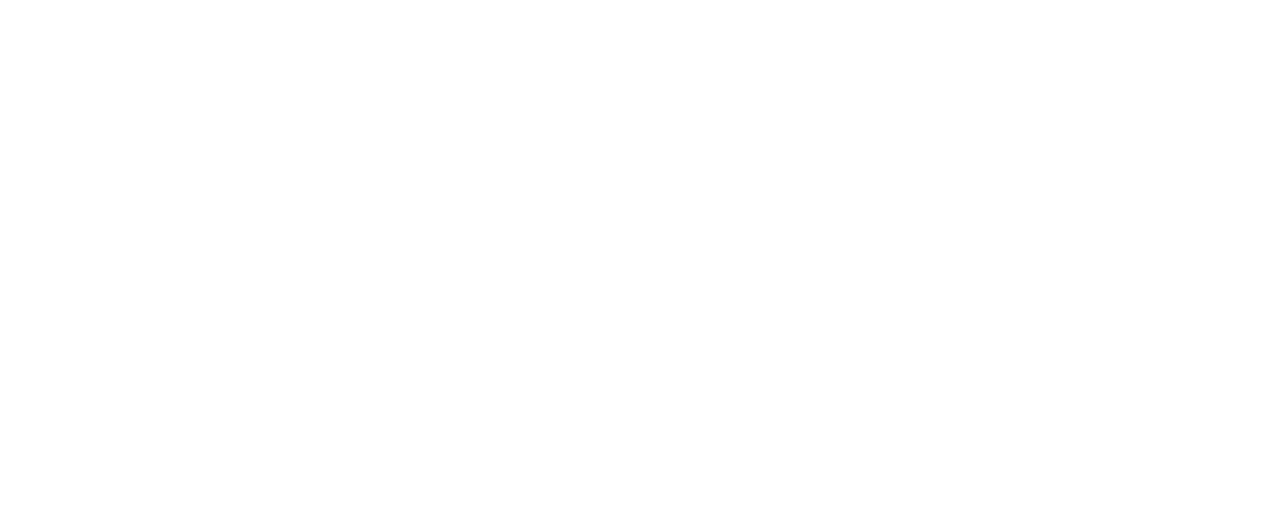
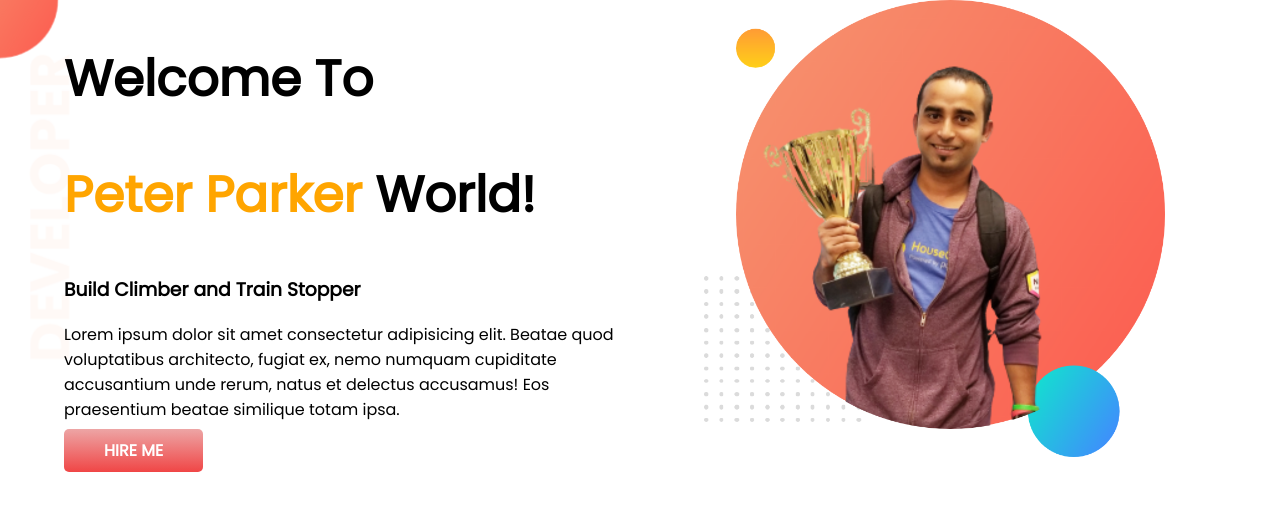
Before and after one commit to TanjilaHossain/developer-portfolio, a plain HTML site: page index.html in a window 1280 px wide. Drawn offline with Linux system fonts and the light colour scheme.

Commit message:
First section done

```diff
--- a/index.html
+++ b/index.html
@@ -1,14 +1,37 @@
 <!DOCTYPE html>
 <html lang="en">
+
 <head>
     <meta charset="UTF-8">
     <meta http-equiv="X-UA-Compatible" content="IE=edge">
     <meta name="viewport" content="width=device-width, initial-scale=1.0">
     <title>Tanjila Hossain Portfolio</title>
+    <link rel="preconnect" href="https://fonts.googleapis.com">
+    <link rel="preconnect" href="https://fonts.gstatic.com" crossorigin>
+    <link href="https://fonts.googleapis.com/css2?family=Poppins&display=swap" rel="stylesheet">
+
 
     <link rel="stylesheet" href="style.css">
 </head>
+
 <body>
+    <section class="top-banner">
 
+        <div class="half-width">
+            <h1>Welcome To</h1>
+            <h1><span class="orange-color">Peter Parker</span> World!</h1>
+            <h3>Build Climber and Train Stopper</h3>
+            <p>Lorem ipsum dolor sit amet consectetur adipisicing elit. Beatae quod voluptatibus architecto, fugiat ex,
+                nemo numquam cupiditate accusantium unde rerum, natus et delectus accusamus! Eos praesentium beatae
+                similique totam ipsa.</p>
+            <a class="link-button" target="_blank" href="https://www.linkedin.com/in/tanjilahossain/">HIRE ME</a>
+        </div>
+
+        <div class="half-width">
+            <img src="images/jhankar-pic-with-bg.png" alt=" JHanker mahbub's picture with Trophy">
+
+        </div>
+    </section>
 </body>
+
 </html>
--- a/style.css
+++ b/style.css
@@ -0,0 +1,39 @@
+body {
+    font-family: 'Poppins', sans-serif;
+    margin: 0;
+}
+
+h1 {
+    font-size: 50px;
+}
+
+.orange-color {
+    color: orange;
+}
+
+section {
+    display: flex;
+}
+
+.half-width {
+    padding-left: 5%;
+    width: 50%;
+}
+
+.half-width img {
+    width: 80%;
+}
+
+.link-button {
+    text-decoration: none;
+    background-image: linear-gradient(rgb(237, 165, 165), rgb(240, 70, 70));
+    color: white;
+    padding: 10px 40px;
+    border-radius: 5px;
+    font-weight: 700;
+}
+
+.top-banner {
+    background-image: url(images/top-banner.png);
+    background-repeat: no-repeat;
+}
```
Also changed, not shown: images/dream-bg.png (added), images/exp-bg.png (added), images/jhankar-pic-with-bg.png (added), images/jhankar.png (added), images/jhankar2.png (added), images/my-bg.png (added), images/my-bg2.png (added), images/top-banner.png (added), 7 other files.
